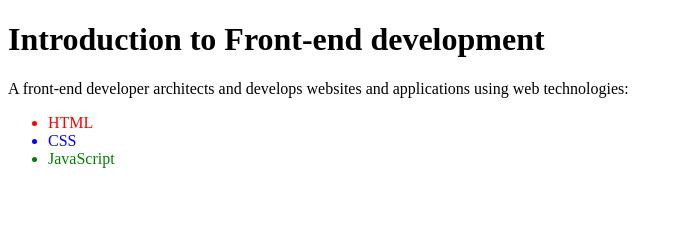
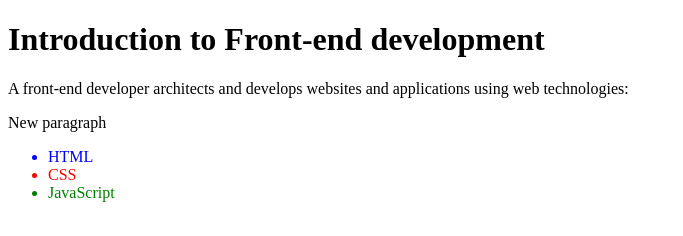
Before and after one commit to Yuli-46/front-end-development, a plain HTML site: page index.html in a window 1280 px wide. Shown: the whole page, without its empty margins (0-683 px from the left). Drawn offline with Linux system fonts and the light colour scheme.

Commit message:
New paragraph added

```diff
--- a/index.html
+++ b/index.html
@@ -8,9 +8,10 @@
     <h1>Introduction to Front-end development</h1>
     <p>A front-end developer architects and develops websites and applications
       using web technologies:</p>
+    <p>New paragraph</p>
     <ul>
-      <li style="color: red;">HTML</li>
-      <li style="color: blue;">CSS</li>
+      <li style="color: blue;">HTML</li>
+      <li style="color: red;">CSS</li>
       <li style="color: green;">JavaScript</li>
     </ul>
 
```
